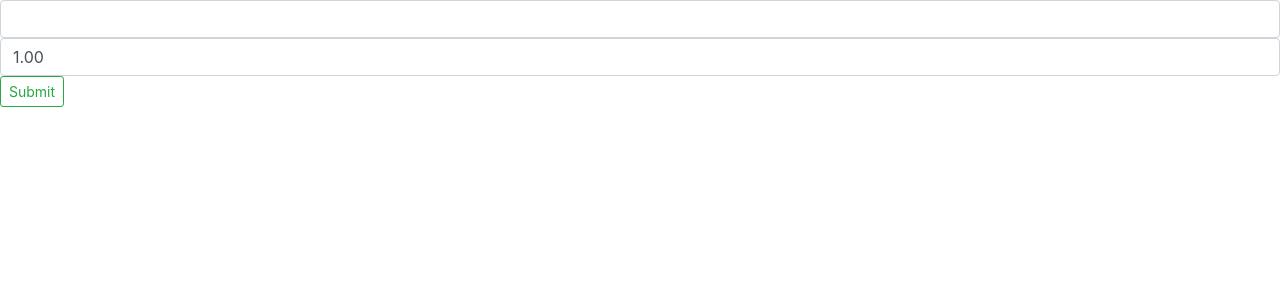
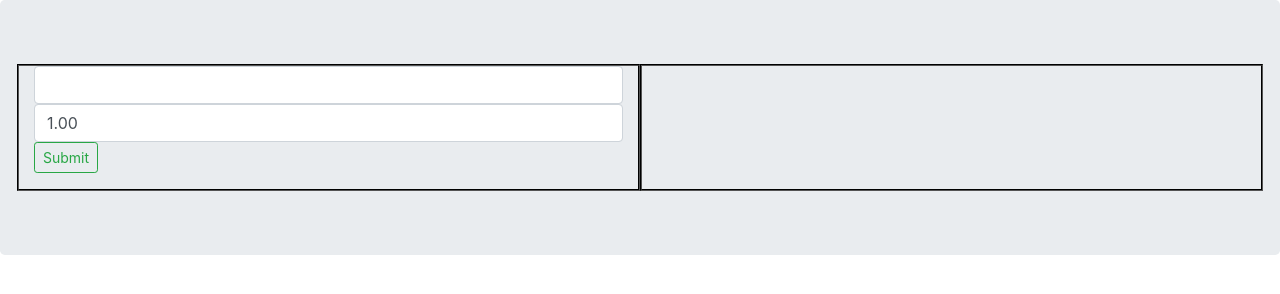
Before and after one commit to Lo-GR/currencyExchanger, a website built with webpack: page src/index.html in a window 1280 px wide. Built offline with nearby package versions, Linux system fonts and the light colour scheme.

Commit message:
add minor styling

```diff
--- a/src/css/styles.css
+++ b/src/css/styles.css
@@ -0,0 +1,3 @@
+.col-md{
+  border: 2px groove black;
+}
--- a/src/index.html
+++ b/src/index.html
@@ -4,12 +4,22 @@
     <title>Currency Exchange Calculator</title>
   </head>
 <body>
+  <div class="jumbotron">
+    <div class="row">
+      <div class="col-md">
+        <div class="form-group">
           <form id="exchangeCalculator">
             <input type="text" class="form-control currencyInput" step=".01" maxlength="3">
             <input type="number" class="form-control numInput" step=".01" min=".01" value="1.00">
             <button type="submit" class="btn btn-outline-success btn-sm">Submit</button>
           </form>
+        </div>
+      </div>
+      <div class="col-md">
         <div class="results">
+        </div>
+      </div>
+    </div>
   </div>
 </body>
 </html>
```
Lines whose indentation alone changed are shown as unchanged.
